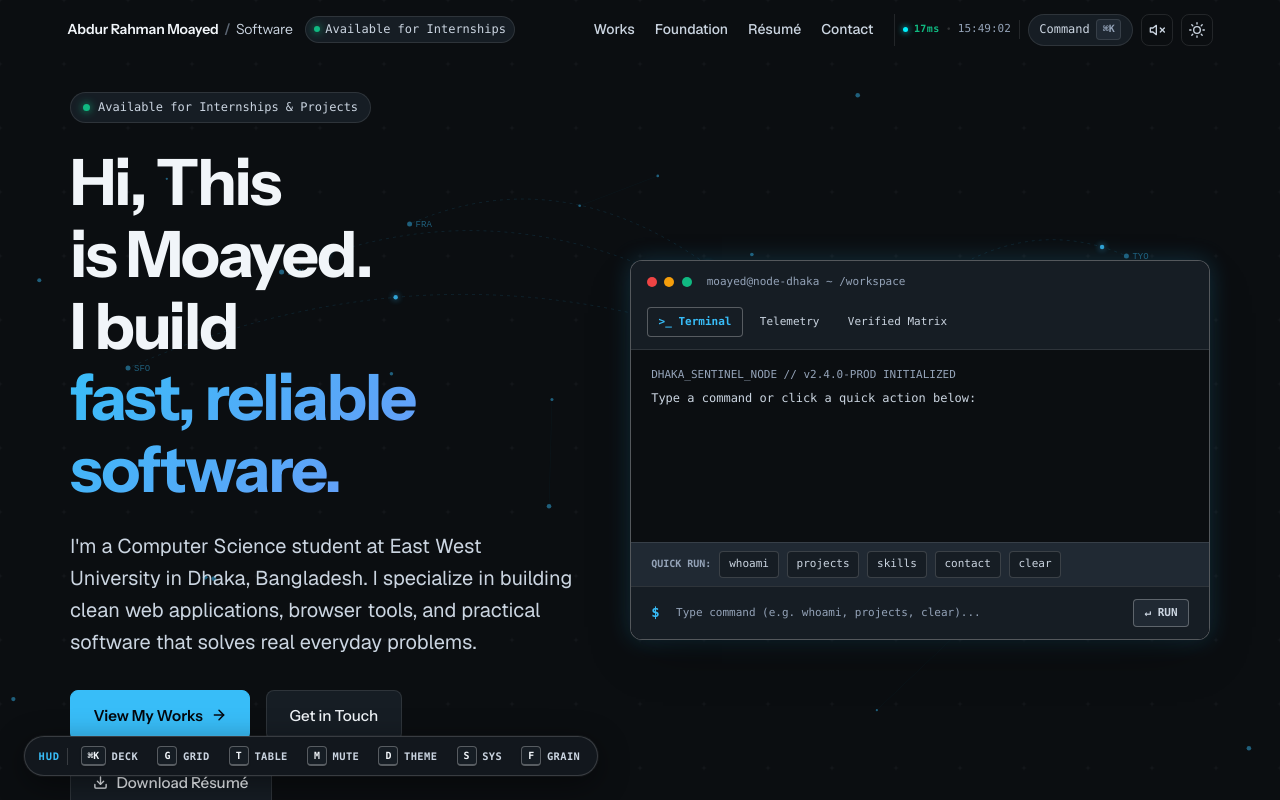
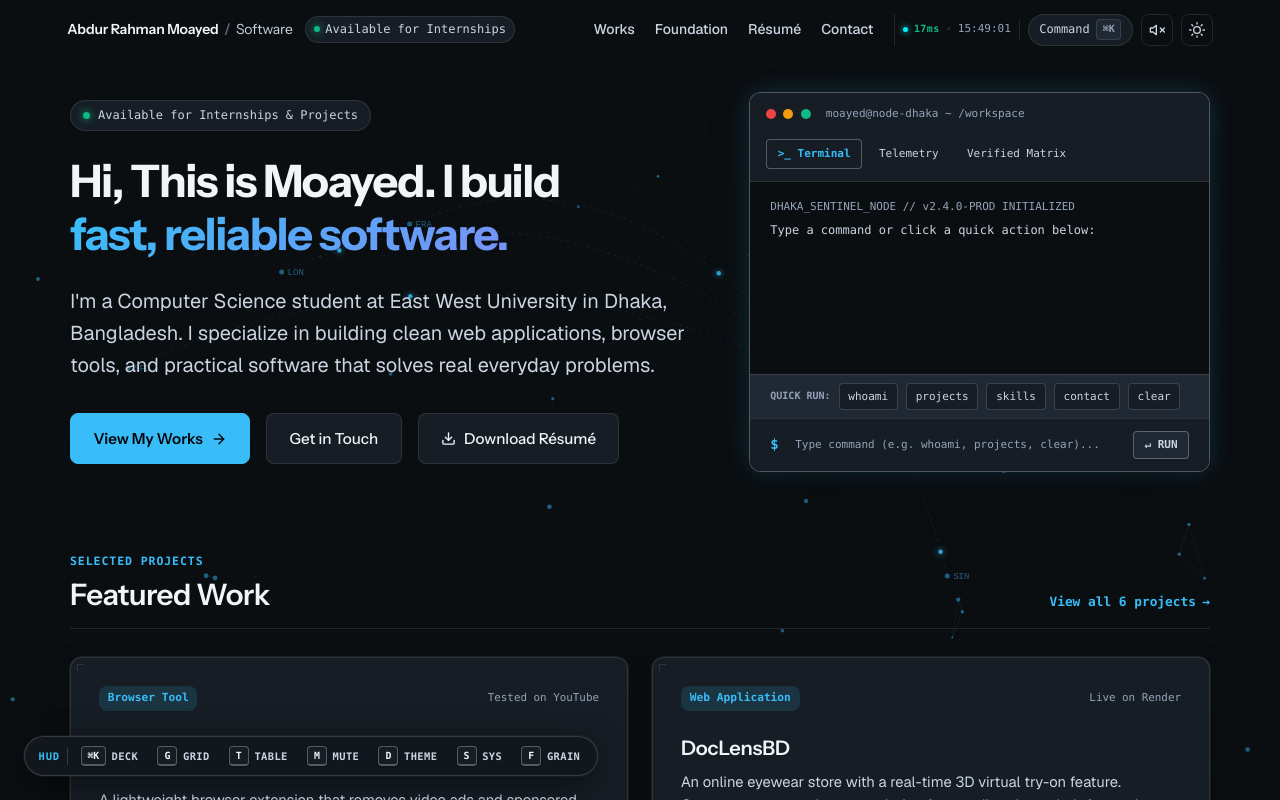
Before and after one commit to watchknight/MyPortfolio, a React (Vite) app: page / in a window 1280 px wide. Shown: the top 800 px of the page. Built offline with nearby package versions, Linux system fonts and the light colour scheme.

Commit message:
style(home): balance hero headline into two equal, aesthetic lines

```diff
--- a/src/pages/Home/HomePage.module.css
+++ b/src/pages/Home/HomePage.module.css
@@ -12,7 +12,7 @@
 /* Hero Section */
 .heroSection {
   display: grid;
-  grid-template-columns: 1fr 1.15fr;
+  grid-template-columns: 1.15fr 0.85fr;
   gap: 3.5rem;
   align-items: center;
 }
@@ -59,14 +59,18 @@
 
 .title {
   font-family: var(--font-display);
-  font-size: clamp(2.4rem, 6vw, 4rem);
+  font-size: clamp(2rem, 3.5vw, 3.15rem);
   font-weight: 700;
-  line-height: 1.12;
+  line-height: 1.18;
   color: var(--color-text-primary);
   letter-spacing: -0.03em;
   margin: 0;
   cursor: default;
   transition: text-shadow var(--duration-fast) ease;
+}
+
+.titleLine {
+  display: block;
 }
 
 .title:hover {
--- a/src/pages/Home/HomePage.tsx
+++ b/src/pages/Home/HomePage.tsx
@@ -23,18 +23,14 @@ export function HomePage({ onNavigate, onSelectProject }: HomePageProps) {
           </div>
 
           <h1 className={styles.title}>
-            <ScrambleText
-              text="Hi, This is Moayed."
-              data-cursor="inspect"
-              data-cursor-label="MOAYED"
-            />
-            <br />
-            <ScrambleText
-              text="I build "
-              data-cursor="inspect"
-              data-cursor-label="CRAFT"
-            />
-            <span className={styles.highlight}>
+            <span className={styles.titleLine}>
+              <ScrambleText
+                text="Hi, This is Moayed. I build"
+                data-cursor="inspect"
+                data-cursor-label="MOAYED"
+              />
+            </span>
+            <span className={`${styles.titleLine} ${styles.highlight}`}>
               <ScrambleText
                 text="fast, reliable software."
                 data-cursor="inspect"
```
